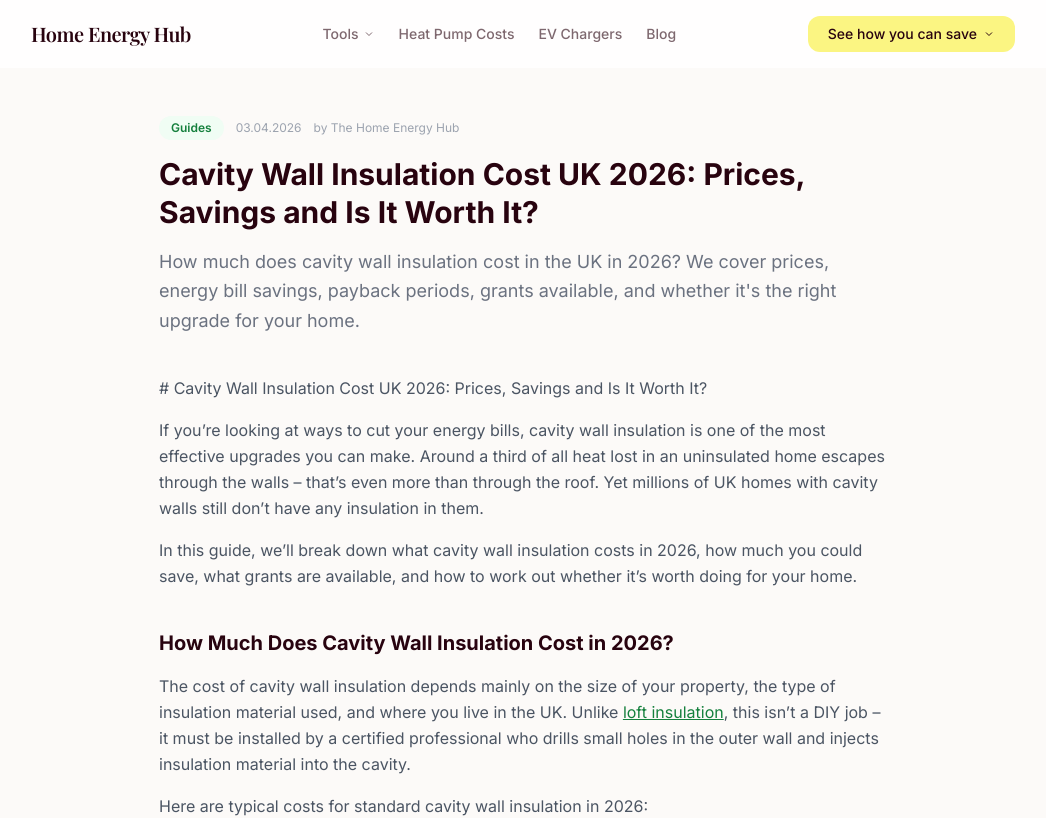
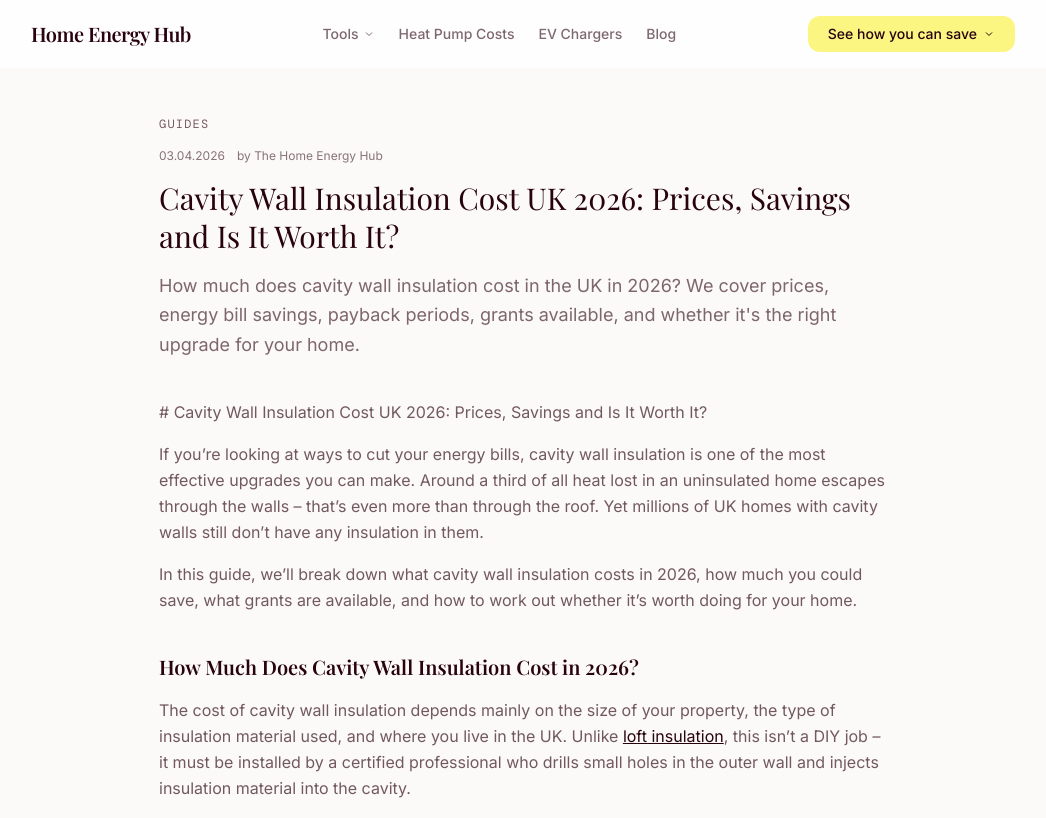
Before and after one commit to nrpilling21/thehomeenergyhub, a Next.js app: page /blog/cavity-wall-insulation-cost-uk in a window 1280 px wide. Shown: the top 818 px of the page, without its empty margins (117-1163 px from the left). Built offline with nearby package versions, Linux system fonts and the light colour scheme; a web font is replaced by a local one.

Commit message:
Redesign: update blog post page with plum/cream theme and FAQ schema

```diff
--- a/src/app/blog/[slug]/page.tsx
+++ b/src/app/blog/[slug]/page.tsx
@@ -1,45 +1,46 @@
-import { getPostBySlug, getAllPosts } from '@/lib/blog';
+import { getAllPosts, getPostBySlug } from '@/lib/blog';
 import { notFound } from 'next/navigation';
 import type { Metadata } from 'next';
 
-export const dynamic = 'force-dynamic';
+export async function generateStaticParams() {
+  const posts = getAllPosts();
+  return posts.map(post => ({ slug: post.slug }));
+}
 
 export async function generateMetadata({ params }: { params: { slug: string } }): Promise<Metadata> {
   const post = getPostBySlug(params.slug);
   if (!post) return { title: 'Not Found' };
+
   return {
     title: `${post.title} | The Home Energy Hub`,
     description: post.description,
-    openGraph: {
-      title: `${post.title} | The Home Energy Hub`,
-      description: post.description,
-      url: `https://www.thehomeenergyhub.co.uk/blog/${params.slug}`,
-      type: 'article',
-    },
   };
 }
 
+/* Simple markdown to HTML (headings, paragraphs, bold, links, lists) */
 function markdownToHtml(md: string): string {
   return md
     .split('\n\n')
     .map(block => {
       block = block.trim();
       if (!block) return '';
-      if (block.startsWith('### '))
-        return `<h3 class="text-lg font-bold mt-8 mb-3">${block.slice(4)}</h3>`;
-      if (block.startsWith('## '))
-        return `<h2 class="text-xl font-bold mt-10 mb-4">${block.slice(3)}</h2>`;
+
+      // Headings
+      if (block.startsWith('### ')) return `<h3 class="text-lg font-display font-semibold mt-8 mb-3">${block.slice(4)}</h3>`;
+      if (block.startsWith('## ')) return `<h2 class="text-xl font-display font-semibold mt-10 mb-4">${block.slice(3)}</h2>`;
+
+      // Unordered lists
       if (block.match(/^[-*] /m)) {
-        const items = block
-          .split('\n')
-          .filter(l => l.match(/^[-*] /))
-          .map(l => `<li class="mb-1">${l.replace(/^[-*] /, '')}</li>`);
-        return `<ul class="list-disc pl-6 mb-4 text-gray-600 leading-relaxed">${items.join('')}</ul>`;
+        const items = block.split('\n').filter(l => l.match(/^[-*] /)).map(l => `<li class="mb-1">${l.replace(/^[-*] /, '')}</li>`);
+        return `<ul class="list-disc pl-6 mb-4 text-ink/65 leading-relaxed">${items.join('')}</ul>`;
       }
+
+      // Paragraph with inline formatting
       let html = block
         .replace(/\*\*(.*?)\*\*/g, '<strong>$1</strong>')
-        .replace(/\[(.*?)\]\((.*?)\)/g, '<a href="$2" class="text-green-700 underline">$1</a>');
-      return `<p class="text-gray-600 leading-relaxed mb-4">${html}</p>`;
+        .replace(/\[(.*?)\]\((.*?)\)/g, '<a href="$2" class="text-ink underline">$1</a>');
+
+      return `<p class="text-ink/65 leading-relaxed mb-4">${html}</p>`;
     })
     .join('\n');
 }
@@ -50,9 +51,8 @@ export default function BlogPost({ params }: { params: { slug: string } }) {
 
   const contentHtml = markdownToHtml(post.content);
 
-  const faqSchema =
-    post.faq && post.faq.length > 0
-      ? {
+  // JSON-LD FAQ schema
+  const faqSchema = post.faq && post.faq.length > 0 ? {
     '@context': 'https://schema.org',
     '@type': 'FAQPage',
     mainEntity: post.faq.map(f => ({
@@ -60,8 +60,7 @@ export default function BlogPost({ params }: { params: { slug: string } }) {
       name: f.q,
       acceptedAnswer: { '@type': 'Answer', text: f.a },
     })),
-        }
-      : null;
+  } : null;
 
   return (
     <>
@@ -72,35 +71,26 @@ export default function BlogPost({ params }: { params: { slug: string } }) {
         />
       )}
       <article className="max-w-3xl mx-auto px-5 py-12">
+        <p className="font-mono text-xs tracking-widest text-plum-muted uppercase mb-4">{post.category.replace('-', ' ')}</p>
         <div className="flex items-center gap-3 mb-4">
-          <span className="text-xs font-semibold px-3 py-1 rounded-full bg-green-50 text-green-700 capitalize">
-            {post.category.replace('-', ' ')}
-          </span>
-          <span className="text-xs text-gray-400">{post.date}</span>
-          <span className="text-xs text-gray-400">by {post.author}</span>
+          <span className="text-xs text-ink/55">{post.date}</span>
+          <span className="text-xs text-ink/55">by {post.author}</span>
         </div>
 
-        <h1 className="text-3xl font-bold mb-4 leading-tight">{post.title}</h1>
-        <p className="text-lg text-gray-500 mb-10 leading-relaxed">{post.description}</p>
+        <h1 className="text-3xl font-display font-normal text-ink mb-4 leading-tight">{post.title}</h1>
+        <p className="text-lg text-ink/60 mb-10 leading-relaxed">{post.description}</p>
 
         <div dangerouslySetInnerHTML={{ __html: contentHtml }} />
 
-        <div className="bg-green-50 border border-green-200 rounded-2xl p-8 mt-12 text-center">
-          <p className="font-bold text-lg mb-2">Get a personalised estimate</p>
-          <p className="text-gray-500 text-sm mb-4">
-            Try our free calculators &mdash; no email required.
-          </p>
+        {/* CTA - yellow background */}
+        <div className="bg-yellow rounded-2xl p-8 mt-12 text-center">
+          <p className="font-display font-semibold text-lg text-ink mb-2">Get a personalised estimate</p>
+          <p className="text-ink/60 text-base mb-4">Try our free calculators  - no email required.</p>
           <div className="flex gap-3 justify-center flex-wrap">
-            <a
-              href="/heat-pump-cost-calculator"
-              className="px-6 py-3 bg-green-700 text-white rounded-xl font-semibold text-sm hover:bg-green-800 transition"
-            >
+            <a href="/heat-pump-cost-calculator" className="px-6 py-3 bg-ink text-cream-dark rounded-xl font-semibold text-sm hover:opacity-90 transition">
               Heat Pump Calculator
             </a>
-            <a
-              href="/ev-charging-cost-calculator"
-              className="px-6 py-3 bg-white border border-green-700 text-green-700 rounded-xl font-semibold text-sm hover:bg-green-50 transition"
-            >
+            <a href="/ev-charging-cost-calculator" className="px-6 py-3 bg-cream border border-ink/15 text-ink rounded-xl font-semibold text-sm hover:border-ink/30 transition">
               EV Charging Calculator
             </a>
           </div>
```
Lines whose indentation alone changed are shown as unchanged.
